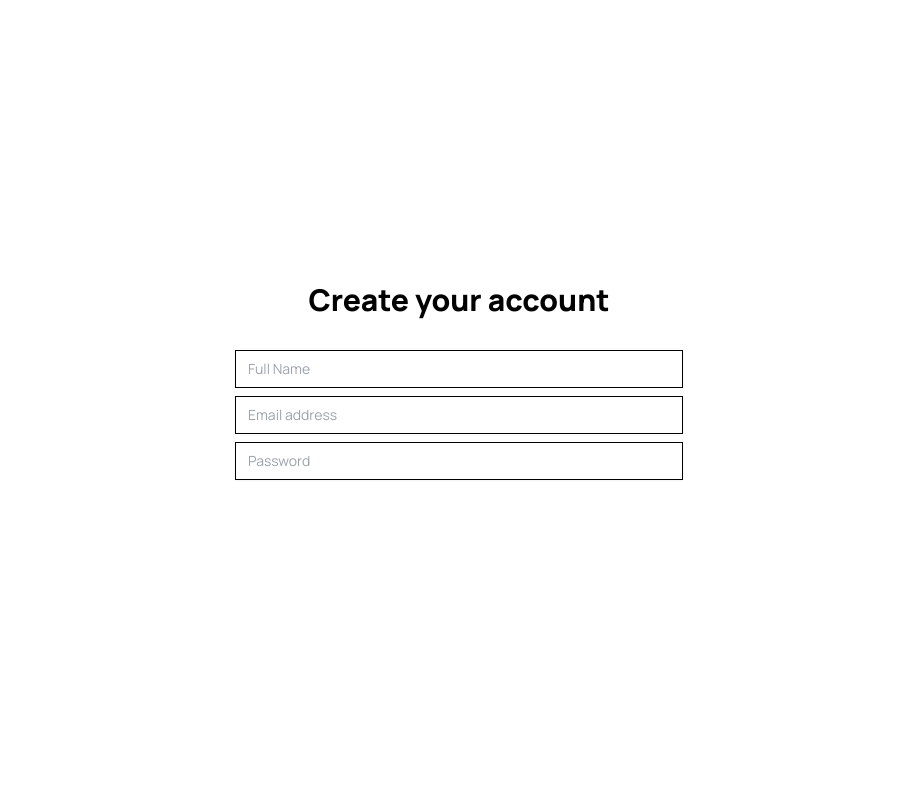
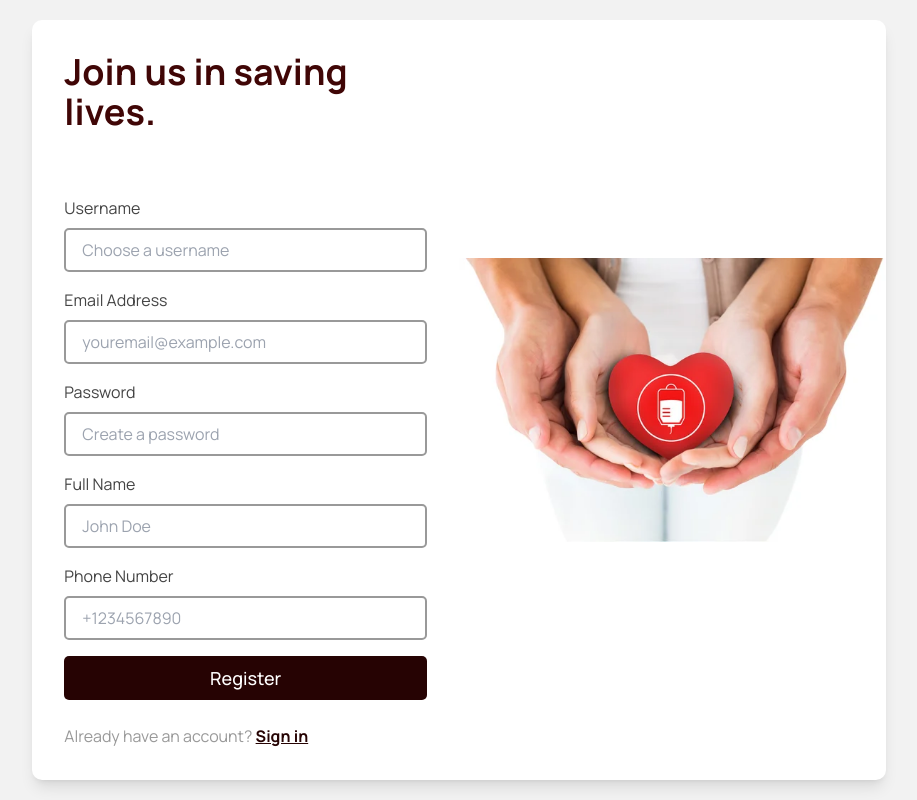
Before and after one commit to m-istighfar/FE-M-Blood, a React (Vite) app: page /register in a window 1280 px wide. Shown: the whole page, without its empty margins (181-1098 px from the left). Built offline with nearby package versions, Linux system fonts and the light colour scheme; a web font is replaced by a local one.

Commit message:
add register page

```diff
--- a/src/components/pages/auth/login-page.jsx
+++ b/src/components/pages/auth/login-page.jsx
@@ -1,6 +1,3 @@
-import React from "react";
-import "tailwindcss/tailwind.css";
-
 const LoginPage = () => {
   return (
     <main className="bg-off_white min-h-screen flex items-center justify-center p-8 md:p-0">
@@ -51,7 +48,10 @@ const LoginPage = () => {
 
           <p className="mt-6 text-gray">
             New here?{" "}
-            <a href="/signup" className="text-dark_red font-semibold underline">
+            <a
+              href="/register"
+              className="text-dark_red font-semibold underline"
+            >
               Create an account
             </a>
           </p>
--- a/src/components/pages/auth/register-page.jsx
+++ b/src/components/pages/auth/register-page.jsx
@@ -1,68 +1,98 @@
 const RegisterPage = () => {
   return (
-    <div className="min-h-screen flex items-center justify-center bg-gray-50 py-12 px-4 sm:px-6 lg:px-8">
-      <div className="max-w-md w-full space-y-8">
-        <div>
-          <h2 className="mt-6 text-center text-3xl font-extrabold text-gray-900">
-            Create your account
-          </h2>
-        </div>
-        <form className="mt-8 space-y-6">
-          <div className="rounded-md shadow-sm">
+    <main className="bg-off_white min-h-screen flex items-center justify-center p-8 md:p-0">
+      <div className="bg-white shadow-lg flex flex-col items-center rounded-rmd overflow-hidden lg:flex-row lg:w-2/3 2xl:w-1/2">
+        <div className="lg:w-1/2 p-8 sm:p-8">
+          <h1 className="font-bold text-red text-3xl md:text-4xl md:mb-16">
+            Join us in saving lives.
+          </h1>
+
+          <form className="flex flex-col space-y-4 mt-8">
             <div>
-              <label htmlFor="name" className="sr-only">
+              <label htmlFor="username" className="block mb-2 text-dark_gray">
+                Username
+              </label>
+              <input
+                id="username"
+                type="text"
+                placeholder="Choose a username"
+                className="w-full px-4 py-2 border-2 border-gray rounded-rsm focus:border-dark_red focus:outline-none"
+              />
+            </div>
+
+            <div>
+              <label htmlFor="email" className="block mb-2 text-dark_gray">
+                Email Address
+              </label>
+              <input
+                id="email"
+                type="email"
+                placeholder="youremail@example.com"
+                className="w-full px-4 py-2 border-2 border-gray rounded-rsm focus:border-dark_red focus:outline-none"
+              />
+            </div>
+
+            <div>
+              <label htmlFor="password" className="block mb-2 text-dark_gray">
+                Password
+              </label>
+              <input
+                id="password"
+                type="password"
+                placeholder="Create a password"
+                className="w-full px-4 py-2 border-2 border-gray rounded-rsm focus:border-dark_red focus:outline-none"
+              />
+            </div>
+
+            <div>
+              <label htmlFor="name" className="block mb-2 text-dark_gray">
                 Full Name
               </label>
               <input
                 id="name"
-                name="name"
                 type="text"
-                required
-                className="appearance-none rounded-none relative block w-full px-3 py-2 border border-gray-300 placeholder-gray-500 text-gray-900 focus:outline-none focus:ring-indigo-500 focus:border-indigo-500 focus:z-10 sm:text-sm"
-                placeholder="Full Name"
+                placeholder="John Doe"
+                className="w-full px-4 py-2 border-2 border-gray rounded-rsm focus:border-dark_red focus:outline-none"
               />
             </div>
-            <div className="mt-2">
-              <label htmlFor="email-address" className="sr-only">
-                Email address
+
+            <div>
+              <label htmlFor="phone" className="block mb-2 text-dark_gray">
+                Phone Number
               </label>
               <input
-                id="email-address"
-                name="email"
-                type="email"
-                autoComplete="email"
-                required
-                className="appearance-none rounded-none relative block w-full px-3 py-2 border border-gray-300 placeholder-gray-500 text-gray-900 focus:outline-none focus:ring-indigo-500 focus:border-indigo-500 focus:z-10 sm:text-sm"
-                placeholder="Email address"
+                id="phone"
+                type="tel"
+                placeholder="+1234567890"
+                className="w-full px-4 py-2 border-2 border-gray rounded-rsm focus:border-dark_red focus:outline-none"
               />
             </div>
-            <div className="mt-2">
-              <label htmlFor="password" className="sr-only">
-                Password
-              </label>
-              <input
-                id="password"
-                name="password"
-                type="password"
-                autoComplete="new-password"
-                required
-                className="appearance-none rounded-none relative block w-full px-3 py-2 border border-gray-300 placeholder-gray-500 text-gray-900 focus:outline-none focus:ring-indigo-500 focus:border-indigo-500 focus:z-10 sm:text-sm"
-                placeholder="Password"
-              />
-            </div>
-          </div>
 
-          <div>
             <button
               type="submit"
-              className="group relative w-full flex justify-center py-2 px-4 border border-transparent text-sm font-medium rounded-md text-white bg-indigo-600 hover:bg-indigo-700 focus:outline-none focus:ring-2 focus:ring-offset-2 focus:ring-indigo-500"
+              className="bg-dark_red hover:bg-red text-white font-medium text-lg px-4 py-2 rounded-rsm transition-colors duration-200"
             >
               Register
             </button>
-          </div>
-        </form>
+          </form>
+
+          <p className="mt-6 text-gray">
+            Already have an account?{" "}
+            <a href="/login" className="text-dark_red font-semibold underline">
+              Sign in
+            </a>
+          </p>
+        </div>
+
+        <div className="hidden lg:block lg:w-1/2">
+          <img
+            src="src/assets/images/bd5.jpg"
+            alt="Join our community"
+            className="object-cover w-full h-full"
+          />
+        </div>
       </div>
-    </div>
+    </main>
   );
 };
 
```
